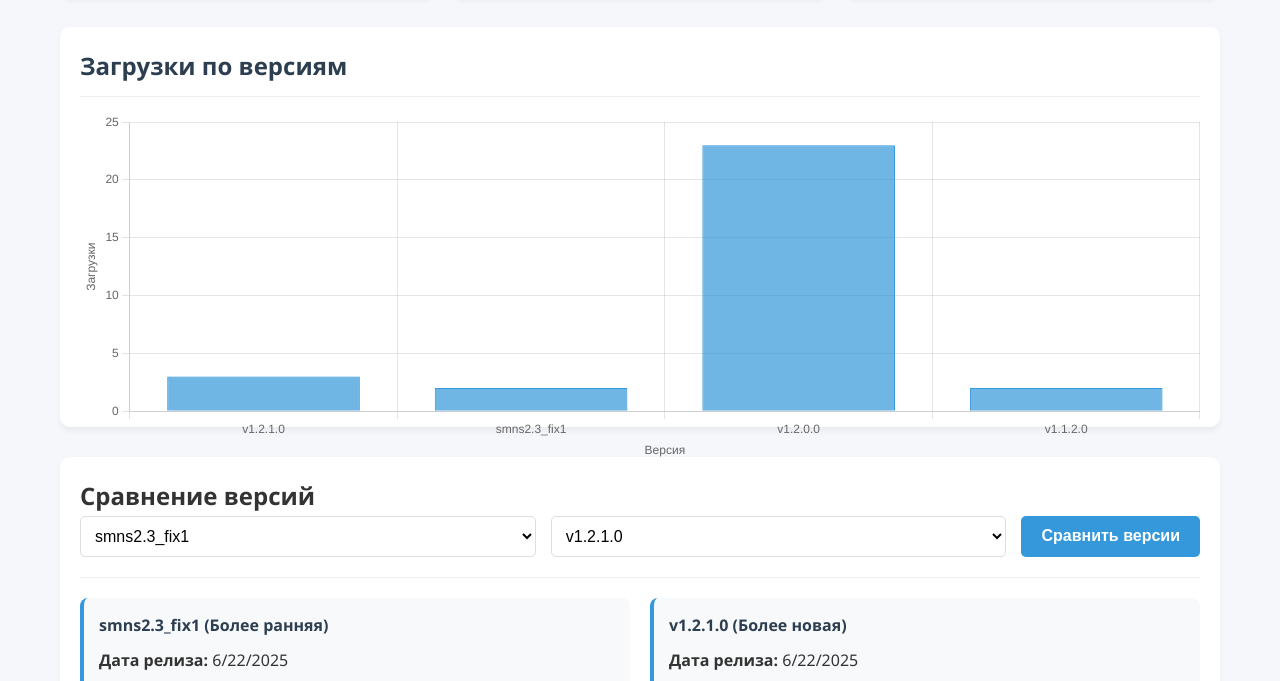
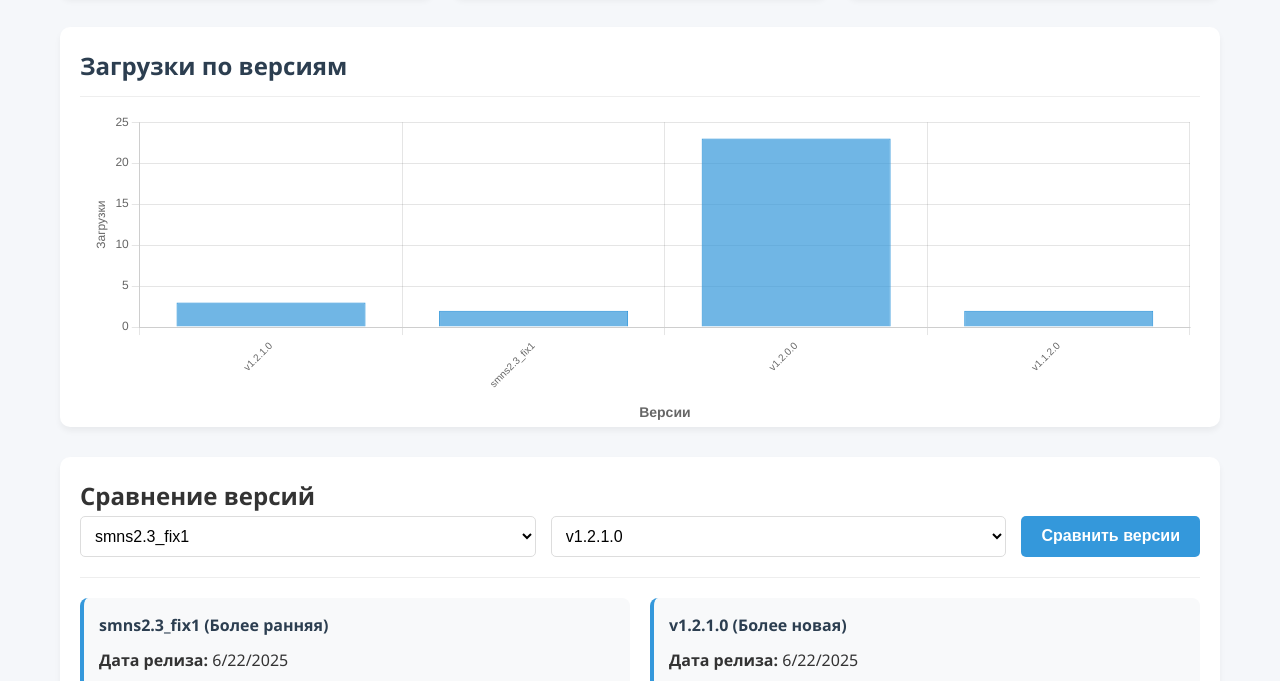
Before and after one commit to iSkromny/D2launcher, a plain HTML site: page docs/index.html in a window 1280 px wide. Shown: the part 380-1061 px from the top of the page. Drawn offline with nearby package versions, Linux system fonts and the light colour scheme.

Commit message:
Update index.html

```diff
--- a/docs/index.html
+++ b/docs/index.html
@@ -409,6 +409,14 @@
                 options: {
                     responsive: true,
                     maintainAspectRatio: false,
+                    layout: {
+                        padding: {
+                            left: 10,
+                            right: 10,
+                            top: 10,
+                            bottom: 30 // Увеличиваем отступ снизу для подписи
+                        }
+                    },
                     plugins: {
                         legend: {
                             display: false
@@ -428,7 +436,22 @@
                         x: {
                             title: {
                                 display: true,
-                                text: 'Версия'
+                                text: 'Версии',
+                                font: {
+                                    size: 14,
+                                    weight: 'bold'
+                                },
+                                padding: {top: 10, bottom: 10}
+                            },
+                            ticks: {
+                                font: {
+                                    size: 10
+                                },
+                                maxRotation: 45,
+                                minRotation: 45,
+                                padding: 5,
+                                autoSkip: true,
+                                maxTicksLimit: 20
                             }
                         }
                     }
```
